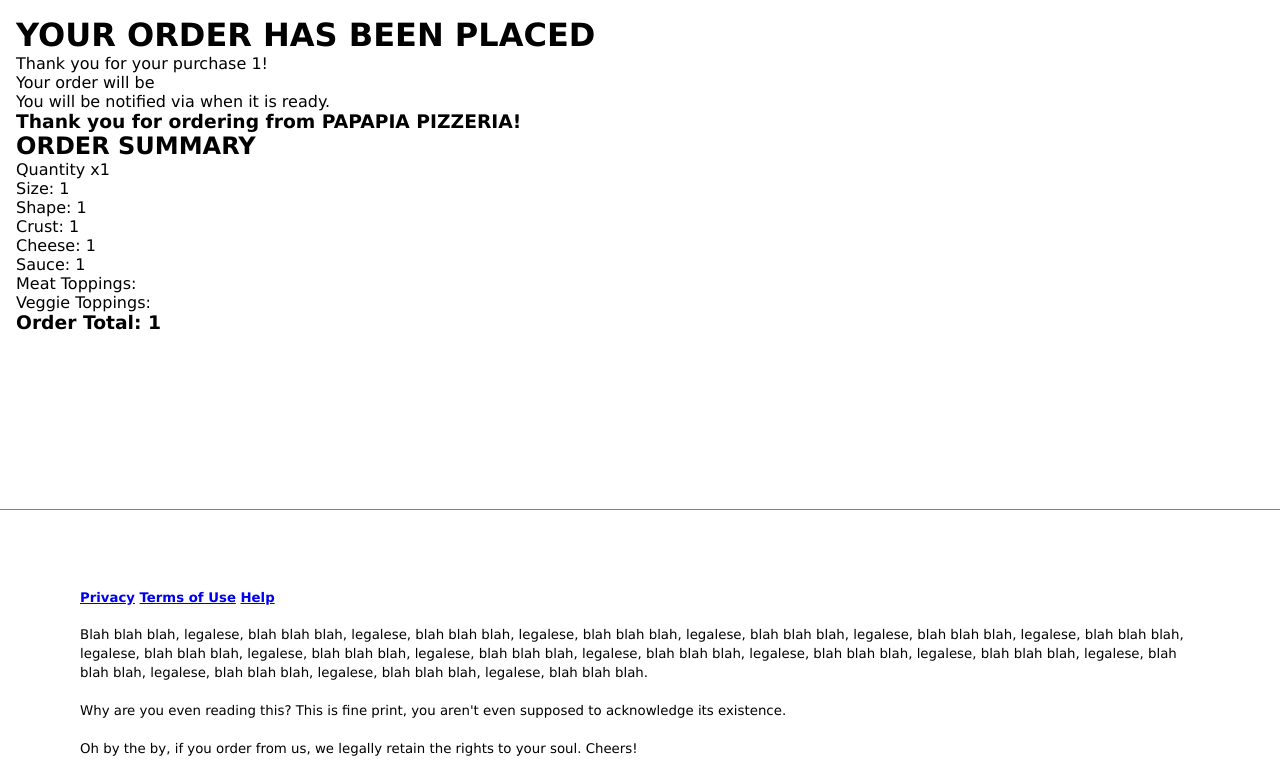
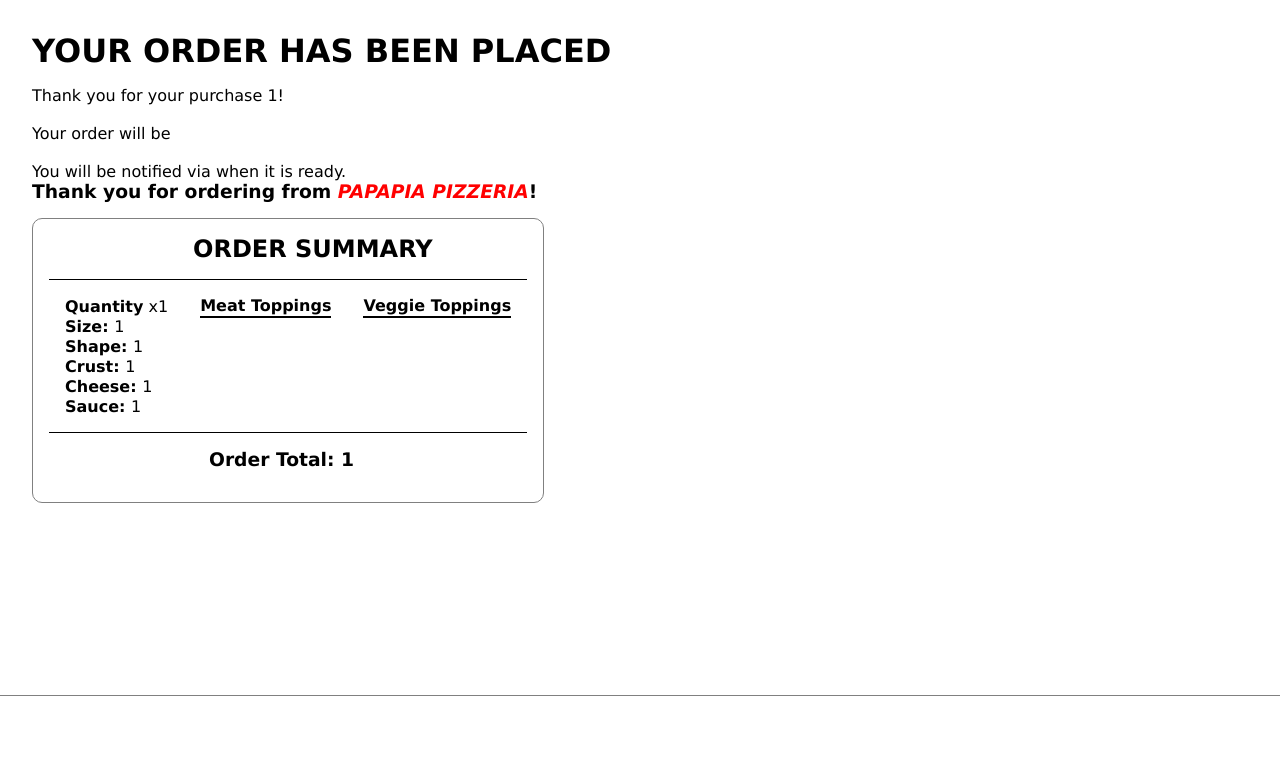
Before and after one commit to memdinhogenbirk/memdinhogenbirk-COMP1002-25F-11075-25F-real, a PHP site: page /orderplaced.php?fname=1 in a window 1280 px wide. Shown: the part 61-836 px from the top of the page. Run offline with PHP 8.4, Linux system fonts and the light colour scheme; the visitor is signed in with stand-in values (Sample User, id 1); data that the repository does not hold is empty.

Commit message:
order placed page now mocks you if you decide to place an empty order. Naturally I'd prefer it not let you at all, but I am running out of time to try new things here.

```diff
--- a/assignment-1/cart.php
+++ b/assignment-1/cart.php
@@ -44,6 +44,7 @@
                             print'<img src="'.$image3.'"width="200" height="200"/>';
                         }
                     echo('</figure>');
+                    if (!empty($crust)){
                         echo('<div class="subsideitems">');
                             echo('<h3 class="qssc">'.$quantity.' '.$size.' '.$shape.' '.$crust.' Crust</h3>');
 
@@ -66,7 +67,12 @@
                                 }
                             echo('</ul>');
                         echo('</div>');
+                        }
+                        else {
+                            print('<div><h3>CART IS EMPTY</h3><i>Please add at least one pizza to your cart</i><br><br></div>');
+                        };
                     echo('</div>');
+
                     echo('<div class="cost">');
                     echo('<p><b>For: </b>'.$delvorpick.'</p>');
 
--- a/assignment-1/css/styles.css
+++ b/assignment-1/css/styles.css
@@ -456,8 +456,45 @@ input::placeholder {
 }
 /*Order placed Controls*/
 .orderp{
-	padding: 1rem;
+	padding: 2rem;
+}
+.orderp h1, h2, h3{
+
+	padding-bottom: 1rem;
 }
 i {
 	color: red;
 }
+.orderp ul > b{
+	border-bottom: 2px black solid;
+	padding-bottom: 1px;
+}
+.orderp ul {
+	padding-left: 1rem;
+	padding-right: 1rem;
+}
+.orderp span{
+	display: flex;
+}
+.orderp li{
+	padding-top: 1px;
+}
+.orderp div{
+	border: 1px solid grey;
+	border-radius: 10px;
+	padding: 1rem;
+	display: flex;
+	flex-direction: column;
+	max-width: fit-content;
+}
+.orderp div h2{
+	padding-left: 9rem;
+	border-bottom: 1px solid black;
+	margin-bottom: 1rem;
+}
+.orderp div h3{
+	border-top: 1px solid black;
+	margin-top: 1rem;
+	padding-top: 1rem;
+	padding-left: 10rem;
+}
```
Also changed, not shown: assignment-1/orderplaced.php (+26 -19 lines). Lines whose indentation alone changed are shown as unchanged.
